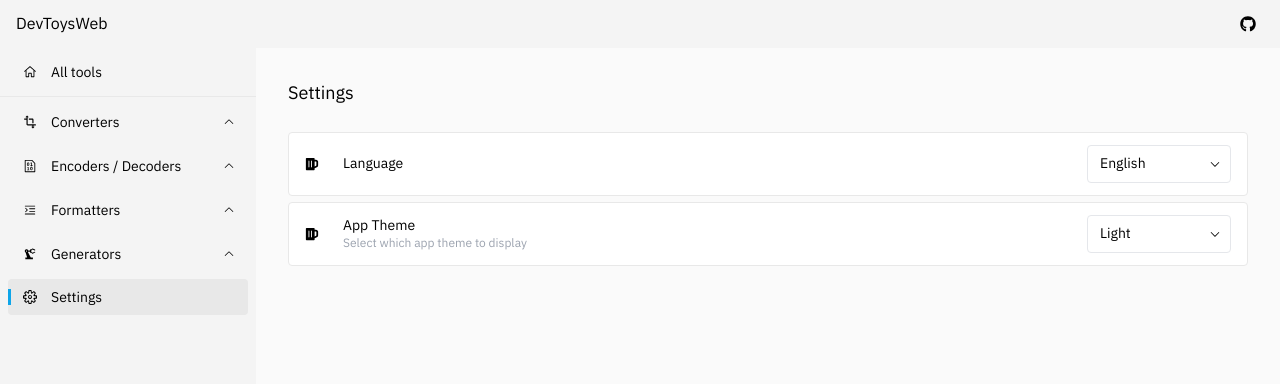
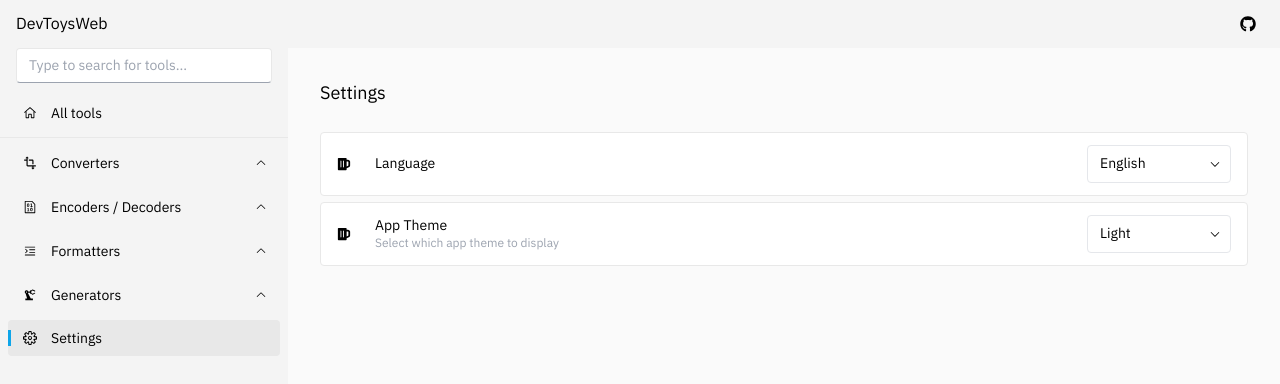
Before and after one commit to morinokami/DevToysWeb, a Next.js app: page /settings in a window 1280 px wide. Shown: the top 384 px of the page. Built offline with nearby package versions, Linux system fonts and the light colour scheme.

Commit message:
Add search

```diff
--- a/components/nav/Nav.tsx
+++ b/components/nav/Nav.tsx
@@ -4,6 +4,7 @@ import { Nav } from "../../data/locales/types";
 import { VSpacerS } from "../Spacer";
 import Divider from "./Divider";
 import NavCategory from "./NavCategory";
+import SearchInput from "./SearchInput";
 
 interface NavProps {
   nav: Nav;
@@ -12,8 +13,13 @@ interface NavProps {
 
 const _Nav: React.VFC<NavProps> = ({ nav }) => {
   const home = nav[0];
+
   return (
     <ul>
+      <li>
+        <SearchInput />
+        <VSpacerS />
+      </li>
       <li>
         <VSpacerS />
         <NavCategory category={home} />
--- /dev/null
+++ b/components/nav/SearchInput.tsx
@@ -0,0 +1,36 @@
+import { useRouter } from "next/router";
+import { useState } from "react";
+
+import { useLocale } from "../../hooks/useLocale";
+
+interface SearchInputProps {}
+
+// TODO: Add search icon
+// TODO: Add clear button
+const SearchInput: React.VFC<SearchInputProps> = ({}) => {
+  const { t, locale } = useLocale();
+
+  const [input, setInput] = useState("");
+  const router = useRouter();
+
+  return (
+    <div className="flex items-center px-4">
+      <input
+        type="text"
+        className="grow rounded border border-light-40 border-b-gray-400 bg-light-10 px-3 pt-[0.45rem] pb-[0.35rem] text-sm focus:border-b-blue-30 focus:outline-none dark:border-x-0 dark:border-t-0 dark:border-b-2 dark:border-gray-500 dark:bg-dark-30 focus:dark:border-blue-30 focus:dark:bg-dark-50"
+        value={input}
+        placeholder={t.search.searchPlaceholder}
+        onChange={(e) => setInput(e.target.value)}
+        onKeyPress={(e) => {
+          if (e.key === "Enter") {
+            e.preventDefault();
+            router.push(`/${locale}/search?q=${input}`);
+          }
+        }}
+        spellCheck={false}
+      />
+    </div>
+  );
+};
+
+export default SearchInput;
--- a/data/locales/en/messages.ts
+++ b/data/locales/en/messages.ts
@@ -12,7 +12,6 @@ export const t = {
     openFiletitle: "Load a file",
     notFoundTitle: "Not found",
     notFoundDesc: "The page you are looking for does not exist.",
-    searchResultTitle: 'Search results for "{{0}}"',
   },
   base64: {
     title: "Base 64 Encoder / Decoder",
@@ -109,6 +108,10 @@ export const t = {
       { name: "Hexadecimal", value: 16 },
     ],
   },
+  search: {
+    searchResultTitle: 'Search results for "{{0}}"',
+    searchPlaceholder: "Type to search for tools...",
+  },
   settings: {
     title: "Settings",
     languageTitle: "Language",
--- a/data/locales/ja/messages.ts
+++ b/data/locales/ja/messages.ts
@@ -12,7 +12,6 @@ export const t = {
     openFiletitle: "ファイルを開く",
     notFoundTitle: "見つかりませんでした",
     notFoundDesc: "あなたが探しているページは存在しません。",
-    searchResultTitle: "「{{0}}」の検索結果",
   },
   base64: {
     title: "Base 64 エンコーダ / デコーダ",
@@ -108,6 +107,10 @@ export const t = {
       { name: "16 進数", value: 16 },
     ],
   },
+  search: {
+    searchResultTitle: "「{{0}}」の検索結果",
+    searchPlaceholder: "タイプしてツールを検索する...",
+  },
   settings: {
     title: "設定",
     languageTitle: "言語",
--- a/layouts/SidebarLayout.tsx
+++ b/layouts/SidebarLayout.tsx
@@ -17,10 +17,10 @@ const SidebarLayout: React.FC<SidebarLayoutProps> = ({
   const { nav } = useLocale();
   return (
     <div className="flex grow">
-      <div className="fixed inset-0 z-10 hidden w-64 overflow-y-auto bg-light-30 pt-12 dark:bg-dark-50 lg:block">
+      <div className="fixed inset-0 z-10 hidden w-72 overflow-y-auto bg-light-30 pt-12 dark:bg-dark-50 lg:block">
         <Nav nav={nav} setNavIsOpen={setNavIsOpen} />
       </div>
-      <div className="w-full grow p-4 lg:p-8 lg:pl-72">{children}</div>
+      <div className="w-full grow p-4 lg:p-8 lg:pl-80">{children}</div>
       <Dialog
         as="div"
         open={navIsOpen}
@@ -29,7 +29,7 @@ const SidebarLayout: React.FC<SidebarLayoutProps> = ({
         className="fixed inset-0 z-50 overflow-y-auto lg:hidden"
       >
         <Dialog.Overlay className="fixed inset-0 bg-black/20 backdrop-blur-sm dark:bg-dark-50/80" />
-        <div className="fixed inset-0 w-64 overflow-y-auto bg-light-30 px-4 pt-2 dark:bg-dark-50 lg:block">
+        <div className="fixed inset-0 w-72 overflow-y-auto bg-light-30 px-4 pt-2 dark:bg-dark-50 lg:block">
           <Nav nav={nav} setNavIsOpen={setNavIsOpen} />
         </div>
       </Dialog>
--- a/pages/search.tsx
+++ b/pages/search.tsx
@@ -31,7 +31,7 @@ const Search: NextPage = () => {
 
   return (
     <MainLayout
-      title={pupa(t.common.searchResultTitle, [search])}
+      title={pupa(t.search.searchResultTitle, [search])}
       cardLayout={true}
     >
       <CardLayout navItems={navItems} />
```
